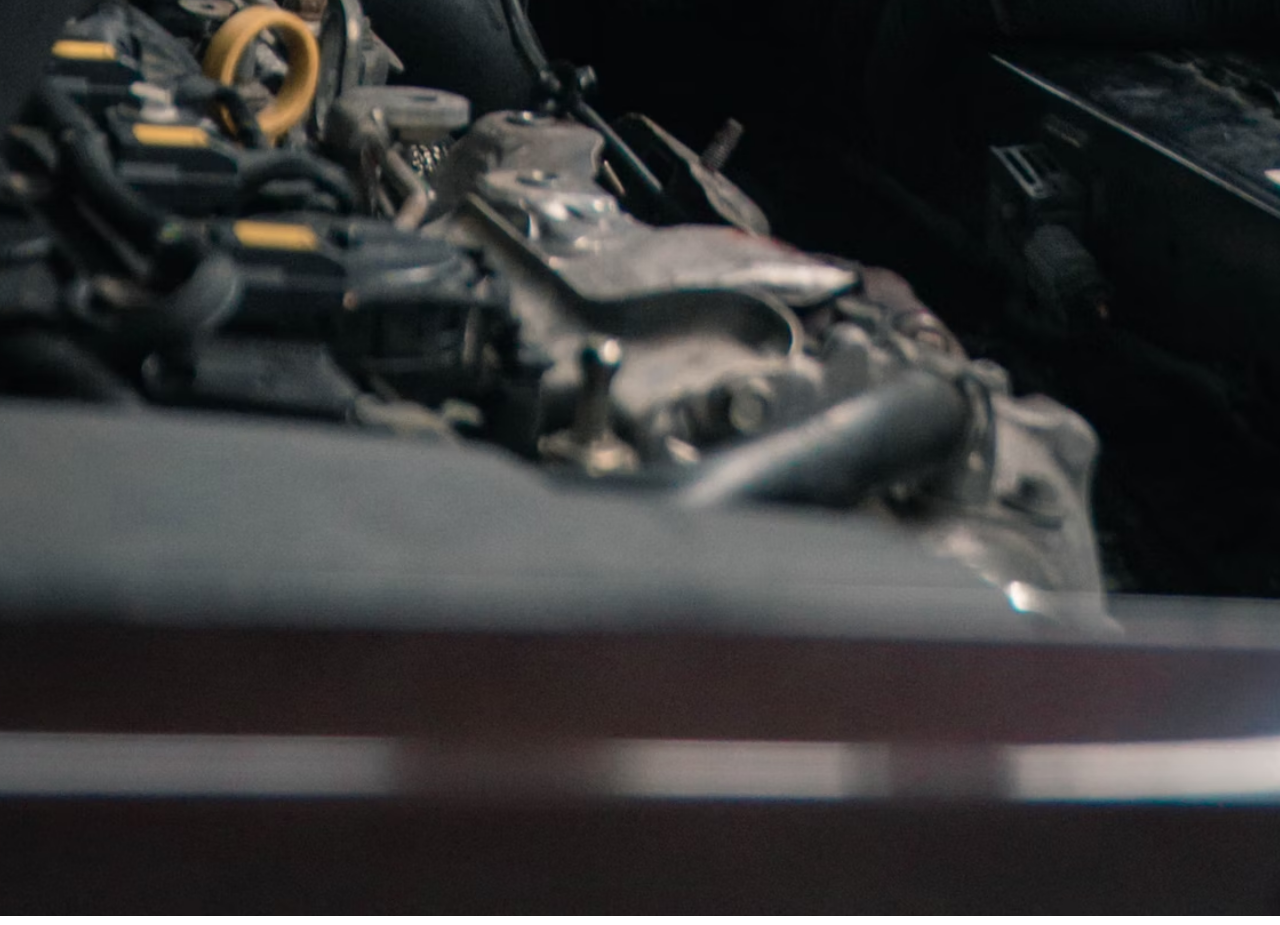
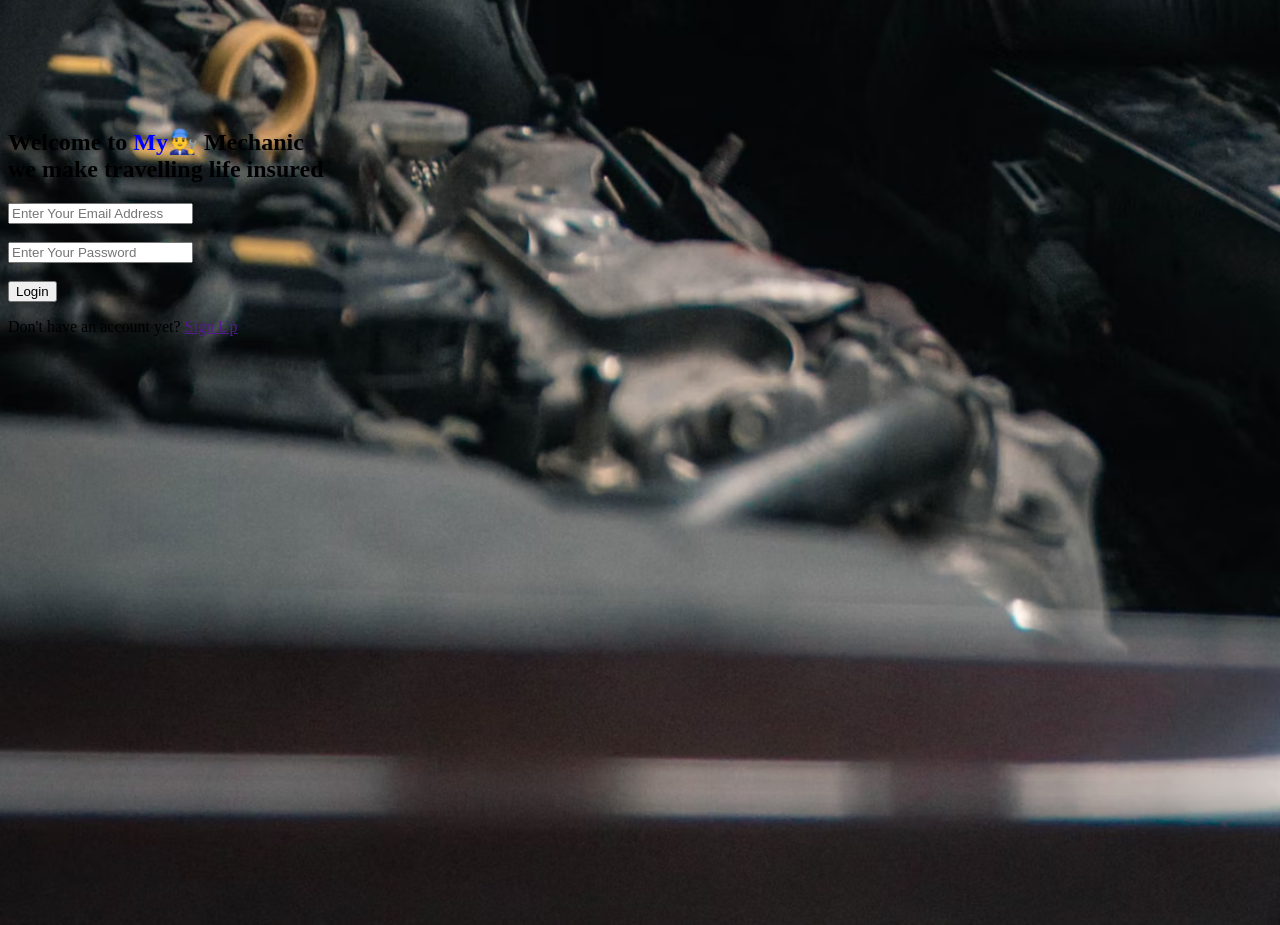
Before and after one commit to denisdelaki/phase1-project, a plain HTML site: page index.html in a window 1280 px wide. Shown: the part 2320-3245 px from the top of the page. Drawn offline with Linux system fonts and the light colour scheme.

Commit message:
created a login card with the email and password as input

```diff
--- a/index.html
+++ b/index.html
@@ -17,9 +17,9 @@
                 <nav id="navigation">
                     <a href="#sectiion1">HOME</a>
                     <a href="#section2">👨‍🔧PROFILE</a>
-                    <a href="#">WHYUS</a>
-                    <a href="#">CONTACTS</a>
-                    <a href="#">LOGIN</a>
+                    <a href="#section1">WHYUS</a>
+                    <a href="#section4">CONTACTS</a>
+                    <a href="#section4">LOGIN</a>
                 </nav>
             </div>
     </div>
@@ -89,7 +89,13 @@
     </section>
     <section id="section4">
      <div id="login-card">
-
+      <h1>Welcome to <span class="span">My👨‍🔧 </span>Mechanic <br> we make travelling life insured</h1>
+      <form action="" method="post">
+          <input type="text" placeholder="Enter Your Email Address"> <br><br>
+          <input type="password" name="password" placeholder="Enter Your Password"> <br><br>
+          <button>Login</button>
+          <p>Don't have an account yet? <a href="">Sign Up</a></p>
+      </form>
      </div>
     </section>
     <script src="./assets/JS/script.js"></script>
```
